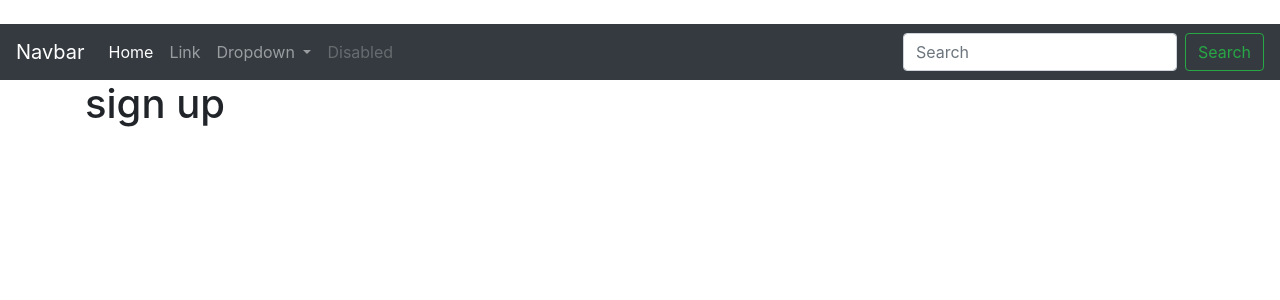
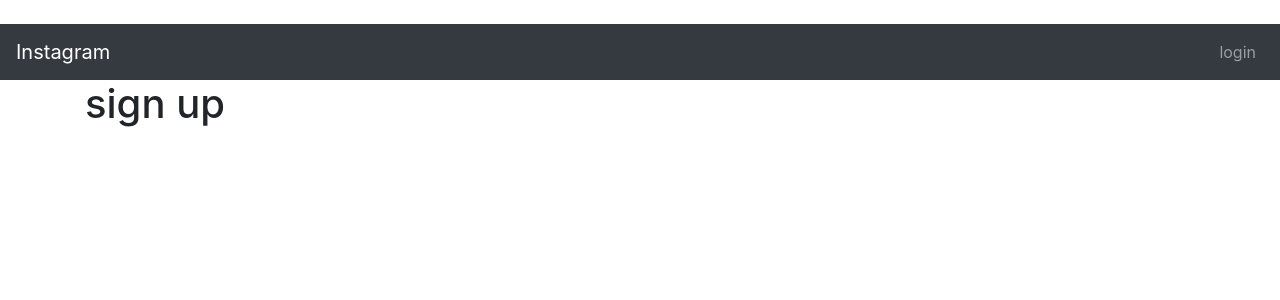
Before and after one commit to BRIGHTON-ASUMANI/instagram, a Django app: page / in a window 1280 px wide. Shown: the top 300 px of the page. Run offline with Django 3.2, Linux system fonts and the light colour scheme; some libraries are stand-ins or nearby versions.

Commit message:
added the home functionality in the navbar

```diff
--- a/instagram/templates/auth/navbar.html
+++ b/instagram/templates/auth/navbar.html
@@ -1,35 +1,18 @@
 <nav class="navbar navbar-expand-lg navbar-dark bg-dark">
-  <a class="navbar-brand" href="#">Navbar</a>
+  <a class="navbar-brand" href="{% url 'auth'%}">Instagram</a>
   <button class="navbar-toggler" type="button" data-toggle="collapse" data-target="#navbarSupportedContent" aria-controls="navbarSupportedContent" aria-expanded="false" aria-label="Toggle navigation">
     <span class="navbar-toggler-icon"></span>
-  </button>
+  </button >
 
   <div class="collapse navbar-collapse" id="navbarSupportedContent">
-    <ul class="navbar-nav mr-auto">
-      <li class="nav-item active">
-        <a class="nav-link" href="#">Home <span class="sr-only">(current)</span></a>
+    <ul class="navbar-nav ml-auto">
+
+      <li class="nav-item">
+        <a class="nav-link" href="#">login</a>
       </li>
-      <li class="nav-item">
-        <a class="nav-link" href="#">Link</a>
-      </li>
-      <li class="nav-item dropdown">
-        <a class="nav-link dropdown-toggle" href="#" id="navbarDropdown" role="button" data-toggle="dropdown" aria-haspopup="true" aria-expanded="false">
-          Dropdown
-        </a>
-        <div class="dropdown-menu" aria-labelledby="navbarDropdown">
-          <a class="dropdown-item" href="#">Action</a>
-          <a class="dropdown-item" href="#">Another action</a>
-          <div class="dropdown-divider"></div>
-          <a class="dropdown-item" href="#">Something else here</a>
-        </div>
-      </li>
-      <li class="nav-item">
-        <a class="nav-link disabled" href="#">Disabled</a>
-      </li>
+
+
     </ul>
-    <form class="form-inline my-2 my-lg-0">
-      <input class="form-control mr-sm-2" type="search" placeholder="Search" aria-label="Search">
-      <button class="btn btn-outline-success my-2 my-sm-0" type="submit">Search</button>
-    </form>
+
   </div>
 </nav>
```
